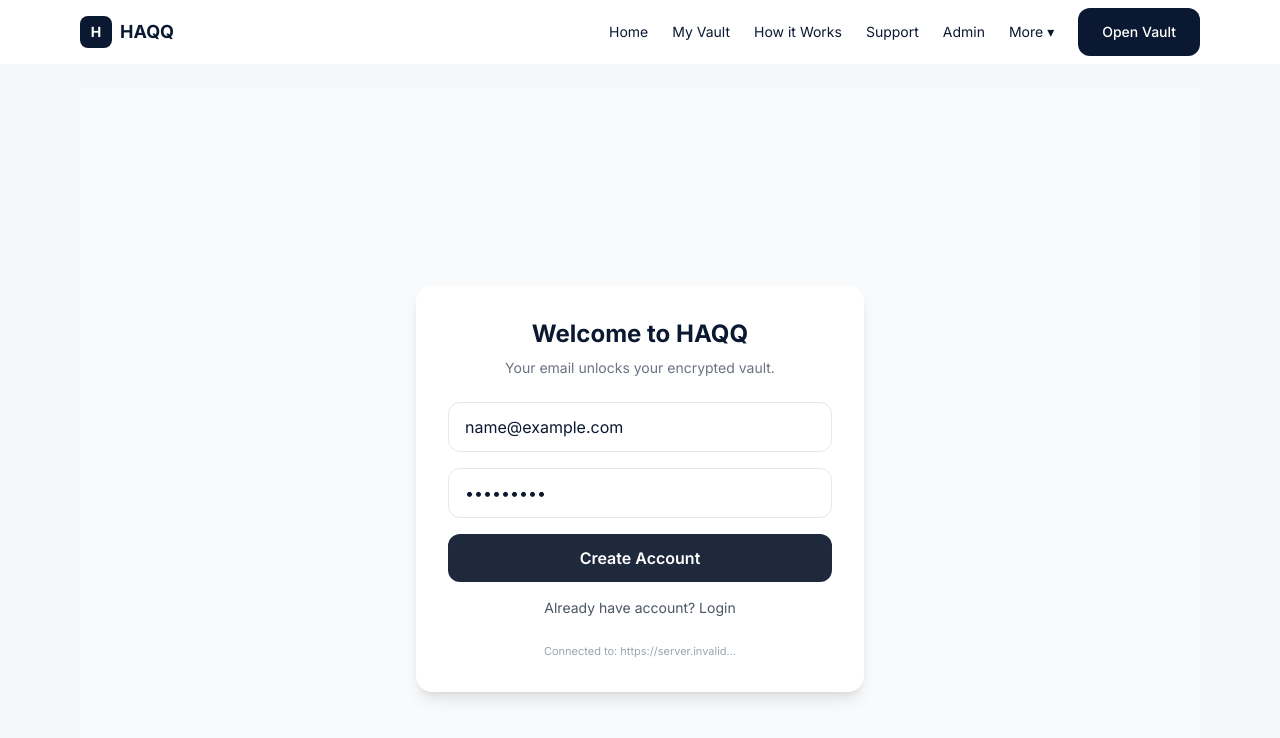
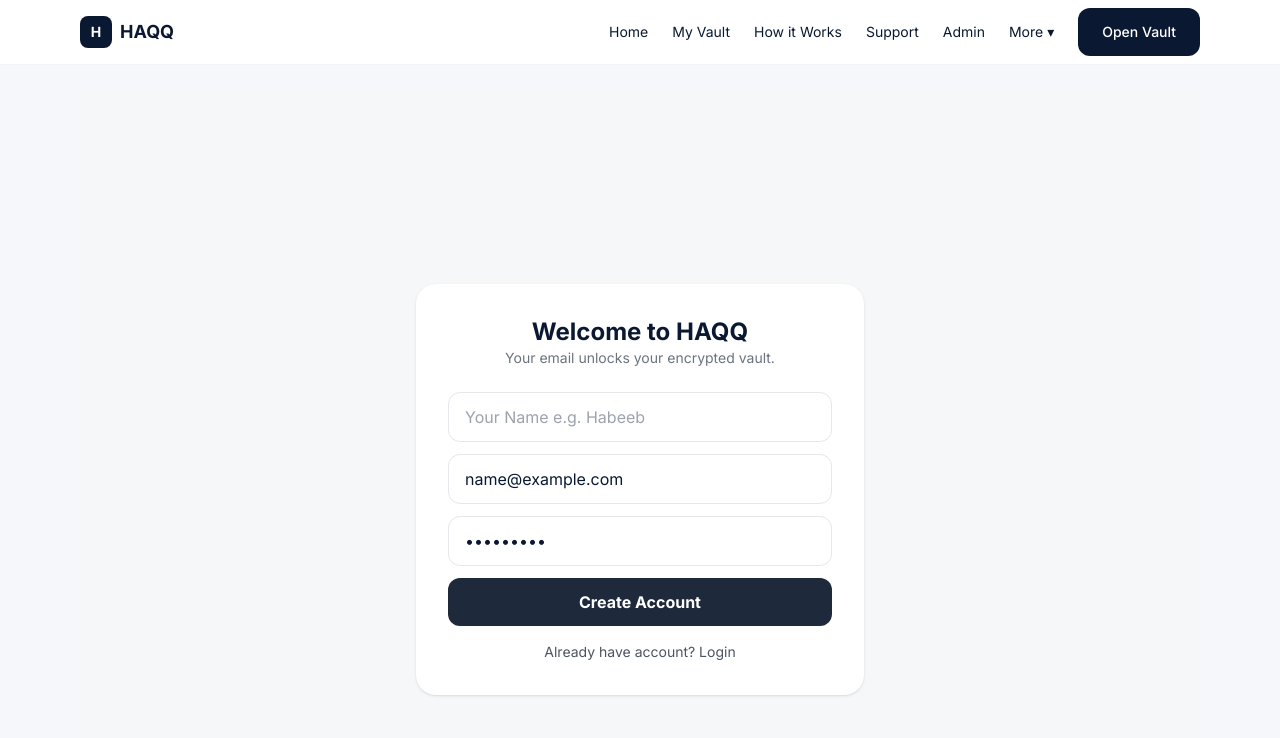
Before and after one commit to Habeebullahi7/Haqq-Vault, a Next.js app: page /account in a window 1280 px wide. Both pictures are taken after typing "name@example.com", "Sample123" into the empty fields and a click on the button "Create New Account". Shown: the top 738 px of the page. Built offline with nearby package versions, Linux system fonts and the light colour scheme; no server answers.

Commit message:
Refactor account page with improved signup flow

```diff
--- a/app/account/page.tsx
+++ b/app/account/page.tsx
@@ -1,10 +1,8 @@
 "use client";
-
 import { useState } from "react";
 import { useRouter } from "next/navigation";
 import { createClient } from "@supabase/supabase-js";
 
-// Direct client - no more old project confusion
 const supabase = createClient(
   process.env.NEXT_PUBLIC_SUPABASE_URL!,
   process.env.NEXT_PUBLIC_SUPABASE_ANON_KEY!
@@ -12,6 +10,7 @@ const supabase = createClient(
 
 export default function AccountPage() {
   const router = useRouter();
+  const [name, setName] = useState("");
   const [email, setEmail] = useState("");
   const [password, setPassword] = useState("");
   const [mode, setMode] = useState<"login" | "signup">("login");
@@ -20,26 +19,18 @@ export default function AccountPage() {
   async function handleSubmit(e: React.FormEvent) {
     e.preventDefault();
     setLoading(true);
-
     try {
       if (mode === "signup") {
-        // 1. Create account
-        const { error: signUpError } = await supabase.auth.signUp({
+        if (!name.trim()) throw new Error("Please enter your name");
+        const { error } = await supabase.auth.signUp({
           email: email.trim(),
           password,
+          options: { data: { full_name: name.trim() } }
         });
-        if (signUpError) throw signUpError;
-
-        // 2. AUTO LOGIN immediately - bypass confirm email
-        const { error: signInError } = await supabase.auth.signInWithPassword({
-          email: email.trim(),
-          password,
-        });
-        if (signInError) throw signInError;
-
+        if (error) throw error;
+        await supabase.auth.signInWithPassword({ email: email.trim(), password });
         router.push("/vault");
       } else {
-        // Login
         const { error } = await supabase.auth.signInWithPassword({
           email: email.trim(),
           password,
@@ -48,58 +39,26 @@ export default function AccountPage() {
         router.push("/vault");
       }
     } catch (err: any) {
-      alert(err.message || "Something went wrong");
+      alert(err.message);
     } finally {
       setLoading(false);
     }
   }
 
   return (
-    <div className="min-h-screen flex items-center justify-center bg-gray-50 px-4">
-      <div className="w-full max-w-md bg-white rounded-2xl shadow-lg p-8">
-        <h1 className="text-2xl font-bold text-center mb-2">Welcome to HAQQ</h1>
-        <p className="text-center text-gray-500 text-sm mb-6">
-          Your email unlocks your encrypted vault.
-        </p>
-
-        <form onSubmit={handleSubmit} className="space-y-4">
-          <input
-            type="email"
-            required
-            placeholder="Email"
-            value={email}
-            onChange={(e) => setEmail(e.target.value)}
-            className="w-full px-4 py-3 rounded-xl border border-gray-200 focus:outline-none focus:ring-2 focus:ring-black"
-          />
-          <input
-            type="password"
-            required
-            minLength={6}
-            placeholder="Password (min 6)"
-            value={password}
-            onChange={(e) => setPassword(e.target.value)}
-            className="w-full px-4 py-3 rounded-xl border border-gray-200 focus:outline-none focus:ring-2 focus:ring-black"
-          />
-
-          <button
-            type="submit"
-            disabled={loading}
-            className="w-full py-3 rounded-xl bg-slate-800 text-white font-semibold hover:bg-black transition disabled:opacity-50"
-          >
-            {loading ? "Please wait..." : mode === "login" ? "Login" : "Create Account"}
-          </button>
+    <div className="min-h-screen flex items-center justify-center bg-[#f6f7f9] px-4">
+      <div className="w-full max-w-md bg-white rounded-[20px] shadow p-8">
+        <h1 className="text-2xl font-bold text-center">Welcome to HAQQ</h1>
+        <p className="text-center text-gray-500 text-sm mb-6">Your email unlocks your encrypted vault.</p>
+        <form onSubmit={handleSubmit} className="space-y-3">
+          {mode === "signup" && (
+            <input required placeholder="Your Name e.g. Habeeb" value={name} onChange={e=>setName(e.target.value)} className="w-full px-4 py-3 rounded-xl border" />
+          )}
+          <input required type="email" placeholder="Email" value={email} onChange={e=>setEmail(e.target.value)} className="w-full px-4 py-3 rounded-xl border" />
+          <input required type="password" placeholder="Password" value={password} onChange={e=>setPassword(e.target.value)} className="w-full px-4 py-3 rounded-xl border" />
+          <button disabled={loading} className="w-full py-3 rounded-xl bg-slate-800 text-white font-bold">{loading ? "..." : mode==="login" ? "Login" : "Create Account"}</button>
         </form>
-
-        <button
-          onClick={() => setMode(mode === "login" ? "signup" : "login")}
-          className="w-full mt-4 text-sm text-gray-600 hover:text-black"
-        >
-          {mode === "login" ? "Create New Account" : "Already have account? Login"}
-        </button>
-
-        <p className="text-[11px] text-center text-gray-400 mt-6">
-          Connected to: {process.env.NEXT_PUBLIC_SUPABASE_URL?.slice(0, 30)}...
-        </p>
+        <button onClick={()=>setMode(mode==="login"?"signup":"login")} className="w-full mt-4 text-sm text-gray-600">{mode==="login" ? "Create New Account" : "Already have account? Login"}</button>
       </div>
     </div>
   );
```
